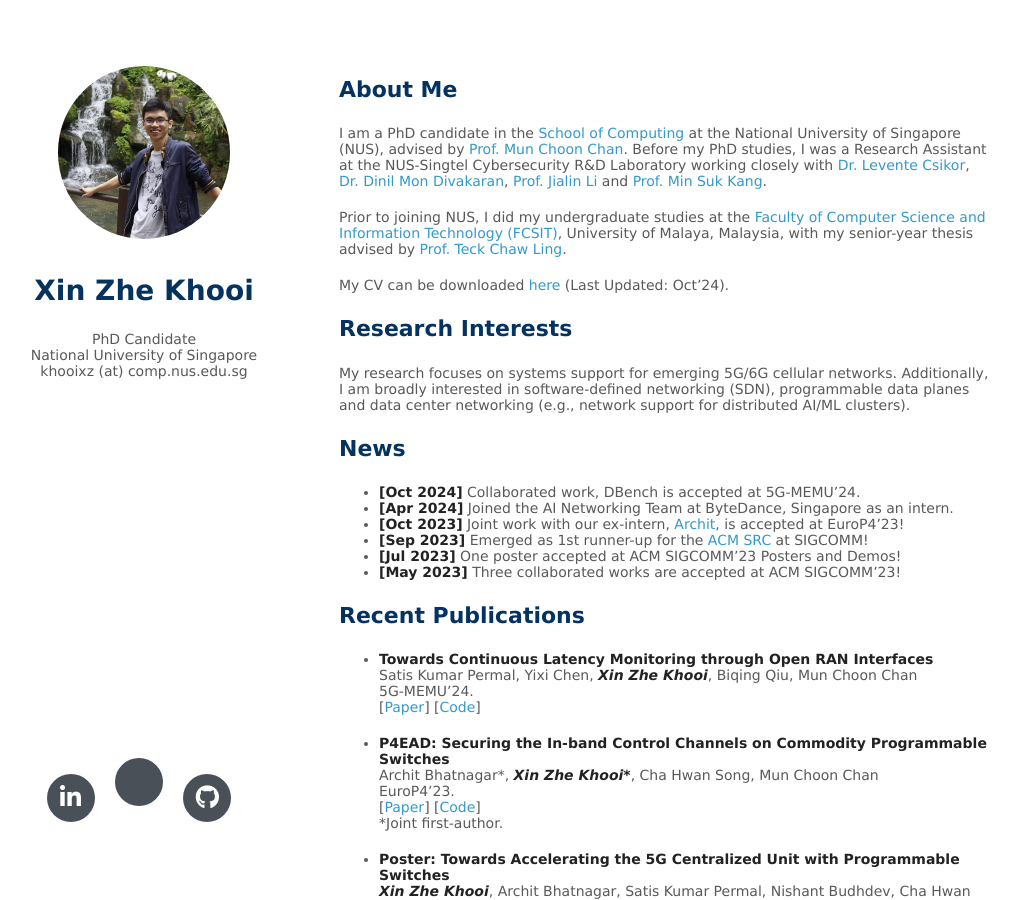
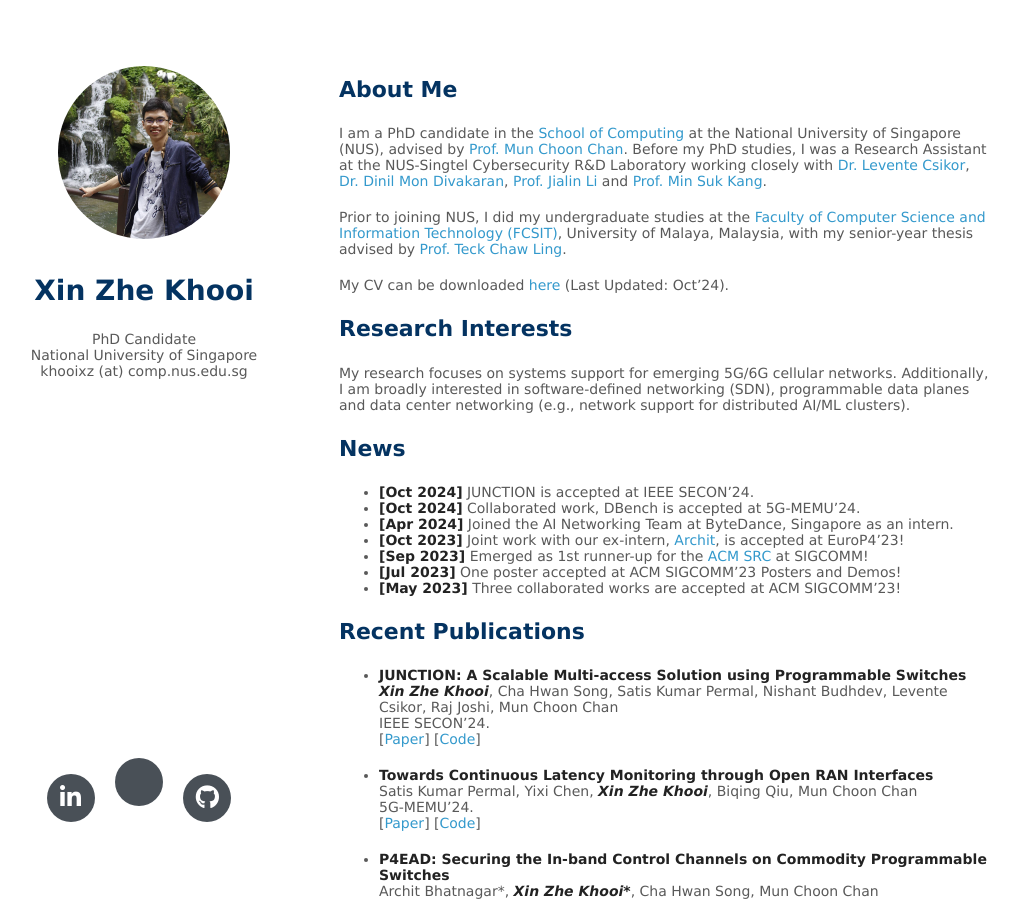
Before and after one commit to khooi8913/khooi8913.github.io, a Jekyll site: the page built from index.md, in a window 1280 px wide and 900 px high. Shown: the whole window, without its empty margins (131-1149 px from the left). Built offline with Jekyll 4.4.1, drawn with Linux system fonts in a browser that asks for light colours; nearby versions of some CDN libraries; a style sheet for code colours, icons or effects is not loaded; our own code applies the rules of GitHub Pages for plain Markdown files.

Commit message:
SECON update

```diff
--- a/index.md
+++ b/index.md
@@ -20,6 +20,7 @@ Additionally, I am broadly interested in software-defined networking (SDN), prog
 
 ## News
 
+- **[Oct 2024]** JUNCTION is accepted at IEEE SECON'24.
 - **[Oct 2024]** Collaborated work, DBench is accepted at 5G-MEMU'24.
 - **[Apr 2024]** Joined the AI Networking Team at ByteDance, Singapore as an intern.
 - **[Oct 2023]** Joint work with our ex-intern, [Archit](https://archit-bhatnagar.github.io/), is accepted at EuroP4'23!
@@ -32,6 +33,16 @@ Additionally, I am broadly interested in software-defined networking (SDN), prog
 ## Recent Publications
 
 <!-- My full list of publications can be found [here](https://dblp.org/pid/155/4219.html). -->
+
+- **JUNCTION: A Scalable Multi-access Solution using Programmable Switches**
+  <br>
+  _**Xin Zhe Khooi**_, Cha Hwan Song, Satis Kumar Permal, Nishant Budhdev, Levente Csikor, Raj Joshi, Mun Choon Chan
+  <br>
+  IEEE SECON'24.
+  <br>
+  [[Paper]()]
+  [[Code](https://github.com/NUS-CIR/JUNCTION)]
+  <br>
 
 - **Towards Continuous Latency Monitoring through Open RAN Interfaces**
   <br>
```
